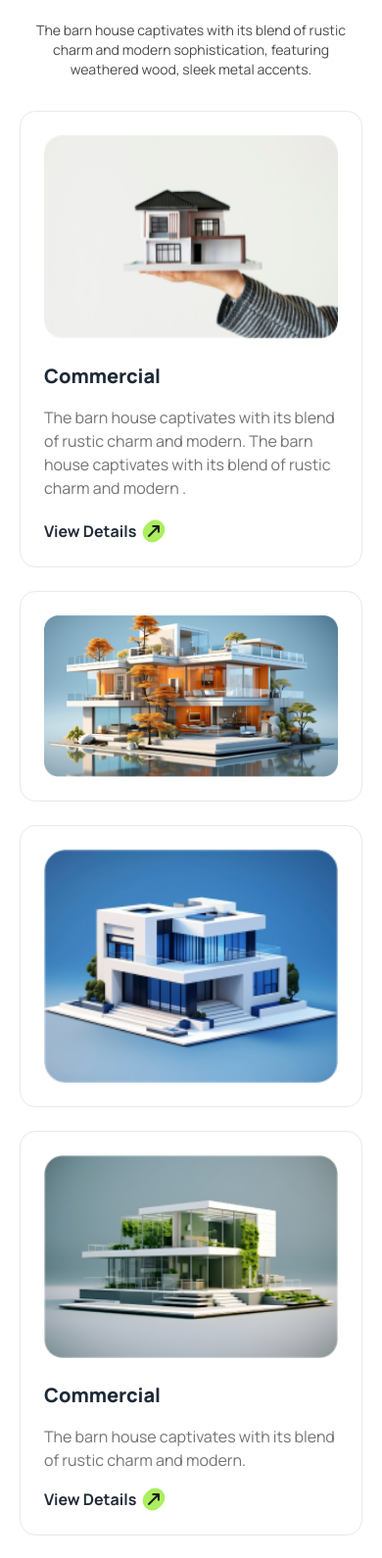
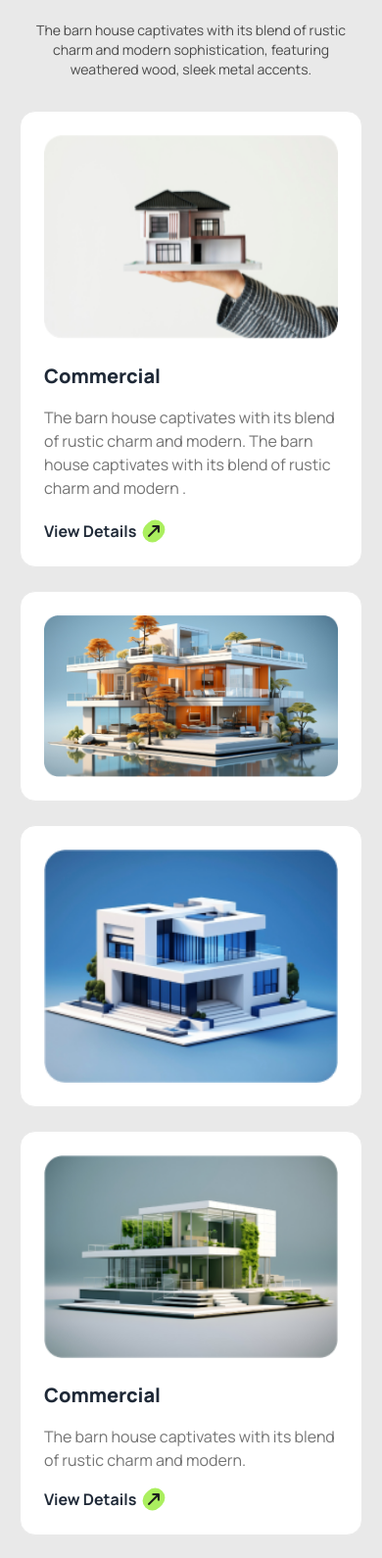
Before and after one commit to MD-YUSUF-1/Real-state-page, a plain HTML site: page index.html in a window 390 px wide. Shown: the part 2770-4360 px from the top of the page at 98% size. Drawn offline with nearby package versions, Linux system fonts and the light colour scheme.

Commit message:
explore our works bg  completed

```diff
--- a/index.html
+++ b/index.html
@@ -185,7 +185,7 @@
     </section>
 
     <!-- explore our work section starts -->
-    <section class="py-8 lg:py-24">
+    <section class="py-8 lg:py-24 bg-[#E9E9E9] lg:bg-[#FFF]">
       <div class="px-5 lg:w-4/5 mx-auto">
         <div class="text-center">
           <div class="mb-4 inline-block rounded-3xl bg-[#ABEF5F33] px-4 py-2">
@@ -198,7 +198,7 @@
             accents.</p>
         </div>
         <div class=" flex flex-col lg:flex-row gap-6">
-          <div class="flex flex-col lg:flex-row gap-6 p-6 border border-[#E9E9E9] rounded-2xl">
+          <div class="flex flex-col lg:flex-row gap-6 p-6 border border-[#E9E9E9] rounded-2xl bg-[#FFF]">
             <div>
               <img class="w-full" src="./assets/img1.png" alt="">
             </div>
@@ -215,15 +215,15 @@
             </div>
           </div>
           <div>
-            <img class="p-6 border border-[#E9E9E9] rounded-2xl w-full" src="./assets/img2.png" alt="">
+            <img class=" bg-[#FFF] p-6 border border-[#E9E9E9] rounded-2xl w-full" src="./assets/img2.png" alt="">
           </div>
         </div>
         <div class="mt-6 flex flex-col lg:flex-row gap-6">
-          <div><img class="p-6 border border-[#E9E9E9] rounded-2xl w-full" src="./assets/img3.png" alt=""></div>
+          <div><img class="bg-[#FFF] p-6 border border-[#E9E9E9] rounded-2xl w-full" src="./assets/img3.png" alt=""></div>
           <div>
-            <div class="flex flex-col lg:flex-row gap-6 p-6 border border-[#E9E9E9] rounded-2xl">
+            <div class="flex flex-col lg:flex-row gap-6 p-6 bg-[#FFF] border border-[#E9E9E9] rounded-2xl">
               <div>
-                <img class="w-full" src="./assets/img4.png" alt="">
+                <img class=" w-full" src="./assets/img4.png" alt="">
               </div>
               <div>
                 <h3 class="mb-4 text-xl lg:text-2xl font-extrabold ">Commercial</h3>
@@ -237,9 +237,9 @@
               </div>
             </div>
           </div>
-          <div><img class="p-6 border block lg:hidden border-[#E9E9E9] rounded-2xl w-full" src="./assets/img3.png"
+          <div><img class="p-6 border block lg:hidden border-[#E9E9E9] rounded-2xl w-full bg-[#FFF]" src="./assets/img3.png"
               alt=""></div>
-          <div><img class="p-6 border border-[#E9E9E9] rounded-2xl w-full" src="./assets/img5.png" alt=""></div>
+          <div><img class="bg-[#FFF] p-6 border border-[#E9E9E9] rounded-2xl w-full" src="./assets/img5.png" alt=""></div>
         </div>
       </div>
     </section>
```
